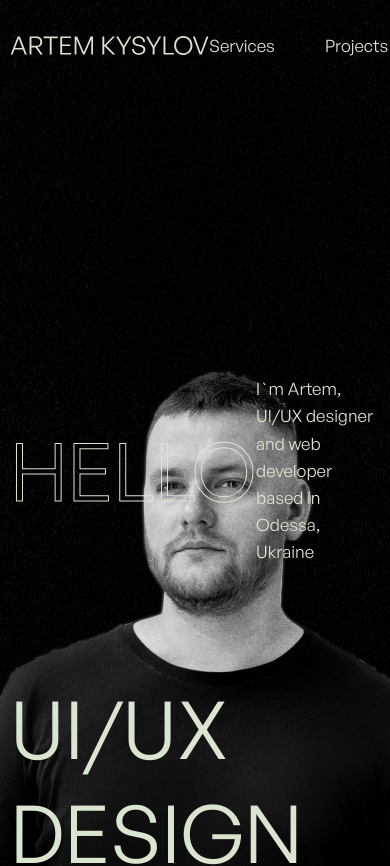
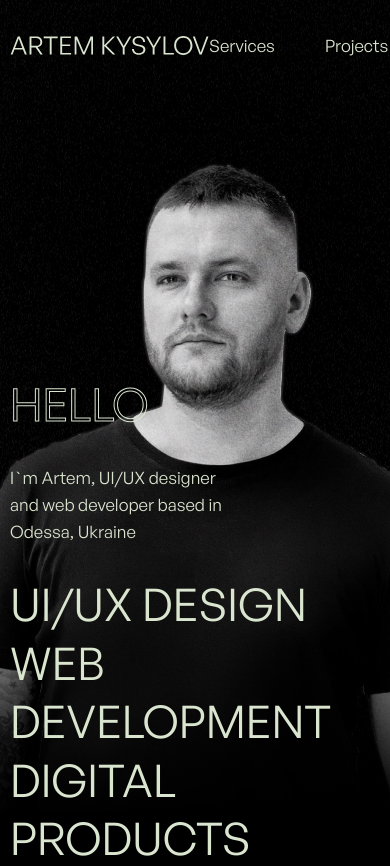
Before and after one commit to Artem-Kysylov/portfolio-website, a Next.js app: page / in a window 390 px wide. Shown: the top 866 px of the page. Built offline with nearby package versions, Linux system fonts and the light colour scheme.

Commit message:
working with responsive design for hero section

```diff
--- a/src/components/sections/hero/Hero.jsx
+++ b/src/components/sections/hero/Hero.jsx
@@ -11,13 +11,13 @@ const Hero = () => {
     <section className={styles.hero}>
         <div className="container">
             <div className={styles.hero__hello}>
-                <p className='headline__stroke'>Hello</p>
+                <p className={`headline__stroke ${styles.hero__helloTitle}`}>Hello</p>
                 <h1 className={styles.hero__helloText}>I`m Artem, UI/UX designer and web developer based
                 in Odessa, Ukraine</h1>
             </div>
 
             <div className={styles.hero__titles}>
-              <p className='headline'>ui/ux design</p>
+              <p className={`headline ${styles.hero__titlFirst}`}>ui/ux design</p>
               <p className={`headline ${styles.hero__titleSecond}`}>web development</p>
               <div className={styles.hero__titlesBtnWrapper}>
                 <p className={`headline ${styles.hero__titleThird}`}>digital products</p>
--- a/src/components/sections/hero/styles.module.css
+++ b/src/components/sections/hero/styles.module.css
@@ -46,3 +46,40 @@
     gap: 20px;
     padding-left: 160px;
 }
+
+/* Mediaqueries  */
+@media screen and (max-width: 1200px) {
+    .hero__hello {
+        margin: 314px 0 30px 0;
+    }
+
+    .hero__titlesBtnWrapper {
+        padding-left: 0;
+        flex-direction: column;
+    }
+
+    .hero__titlFirst, .hero__titleSecond, .hero__titleThird, .hero__helloTitle {
+        font-size: 60px;
+        white-space: pre-wrap;
+    }
+
+    .hero__titleSecond {
+        padding-left: 0;
+    }
+}
+
+@media screen and (max-width: 575px) {
+    .hero__img {
+        top:35%;
+    }
+
+    .hero__hello {
+        flex-direction: column;
+        align-items: flex-start;
+        gap: 30px;
+    }
+
+    .hero__titlFirst, .hero__titleSecond, .hero__titleThird, .hero__helloTitle {
+        font-size: 45px;
+    }
+}
```
